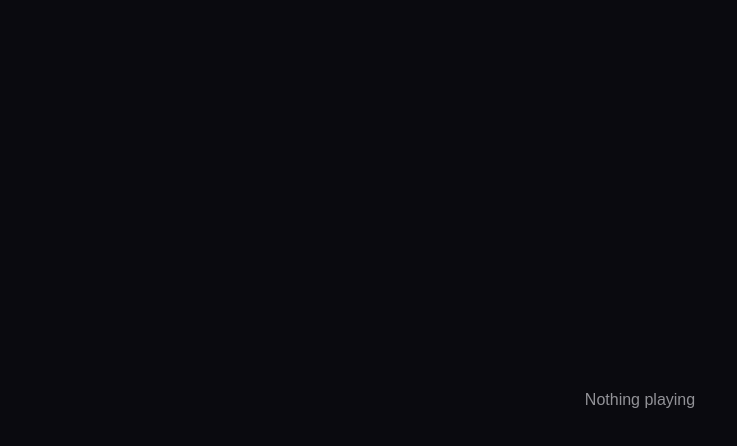
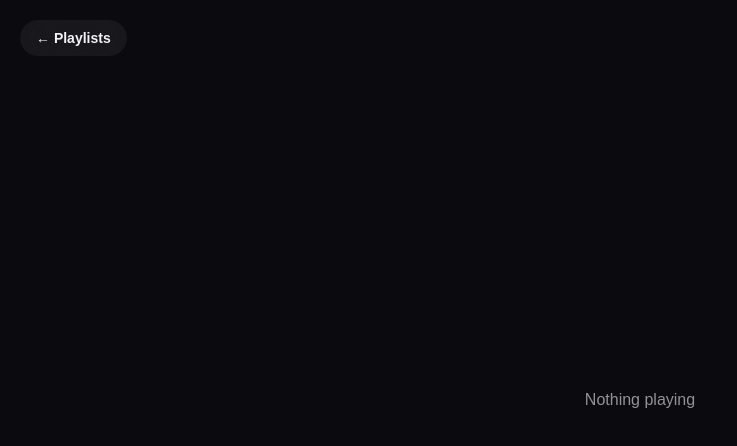
Before and after one commit to ElianEchavarria/lyric-frontend, a Next.js app: page /player in a window 1280 px wide. Shown: the top 446 px of the page, without its empty margins (0-737 px from the left). Built offline with nearby package versions, Linux system fonts and the light colour scheme; no server answers.

Commit message:
Add playlist/player navigation and redesigned playlist UI

```diff
--- a/components/NowPlaying.tsx
+++ b/components/NowPlaying.tsx
@@ -1,21 +1,27 @@
 "use client"
 
+import Link from "next/link"
 import { useNowPlaying } from "@/hooks/useNowPlaying"
 
 const NowPlaying = () => {
   const nowPlaying = useNowPlaying()
 
+  return (
+    <div className="relative min-h-screen bg-[#0A0A0F]">
+      <Link
+        href="/playlists"
+        className="absolute left-5 top-5 z-10 rounded-full bg-white/[0.06] px-4 py-2 text-sm font-semibold text-[#F4F2F8] backdrop-blur-xl transition hover:bg-white/[0.12]"
+      >
+        ← Playlists
+      </Link>
+
+      {!nowPlaying ? (
         // null on first load AND when nothing is playing (route returns 204 → null)
-  if (!nowPlaying) {
-    return (
-      <div className="flex min-h-screen items-center justify-center bg-[#0A0A0F] text-[#EDEDF2]/60">
+        <div className="flex min-h-screen items-center justify-center text-[#EDEDF2]/60">
           <p>Nothing playing</p>
         </div>
-    )
-  }
-
-  return (
-    <div className="flex min-h-screen flex-col items-center justify-center gap-6 bg-[#0A0A0F] px-6 text-center">
+      ) : (
+        <div className="flex min-h-screen flex-col items-center justify-center gap-6 px-6 text-center">
           {/* eslint-disable-next-line @next/next/no-img-element */}
           <img
             src={nowPlaying.albumArtUrl}
@@ -29,6 +35,8 @@ const NowPlaying = () => {
             <p className="text-lg text-[#EDEDF2]/70">{nowPlaying.artist}</p>
           </div>
         </div>
+      )}
+    </div>
   )
 }
 
--- a/components/PlaylistPicker.tsx
+++ b/components/PlaylistPicker.tsx
@@ -1,11 +1,14 @@
 "use client"
 
 import { useEffect, useState } from "react"
+import Link from "next/link"
+import { useRouter } from "next/navigation"
 import type { Playlist } from "@/types"
 
 const PlaylistPicker = () => {
   const [playlists, setPlaylists] = useState<Playlist[] | null>(null)
   const [message, setMessage] = useState<string | null>(null)
+  const router = useRouter()
 
   async function play(uri: string) {
     setMessage(null)
@@ -17,9 +20,13 @@ const PlaylistPicker = () => {
       })
       if (res.status === 404) {
         setMessage("Open Spotify on a device first, then tap again.")
-      } else if (!res.ok) {
+        return
+      }
+      if (!res.ok) {
         setMessage("Couldn't start playback. Try again.")
+        return
       }
+      router.push("/player") // playback started → go straight to the lyrics
     } catch {
       setMessage("Couldn't start playback. Try again.")
     }
@@ -56,13 +63,21 @@ const PlaylistPicker = () => {
       <div className="pointer-events-none absolute inset-x-0 top-0 h-[420px] bg-[radial-gradient(60%_100%_at_50%_0%,rgba(91,46,145,0.35),rgba(196,84,120,0.12)_45%,transparent_75%)]" />
 
       <div className="relative mx-auto max-w-6xl">
-        <header className="mb-10">
+        <header className="mb-10 flex items-start justify-between gap-4">
+          <div>
             <h1 className="text-4xl font-black tracking-[-0.04em] text-[#F4F2F8] sm:text-5xl">
               Your playlists
             </h1>
             <p className="mt-2 text-sm text-[#EDEDF2]/50">
               Tap one to play it on your active Spotify device.
             </p>
+          </div>
+          <Link
+            href="/player"
+            className="shrink-0 rounded-full bg-white/[0.06] px-4 py-2 text-sm font-semibold text-[#F4F2F8] backdrop-blur-xl transition hover:bg-white/[0.12]"
+          >
+            Now playing →
+          </Link>
         </header>
 
         {message && (
```
Lines whose indentation alone changed are shown as unchanged.
